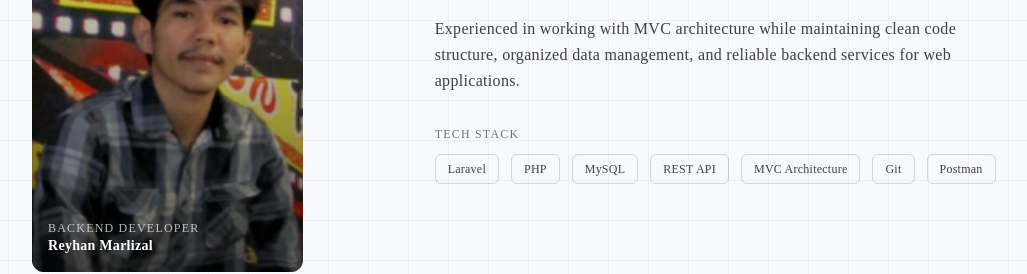
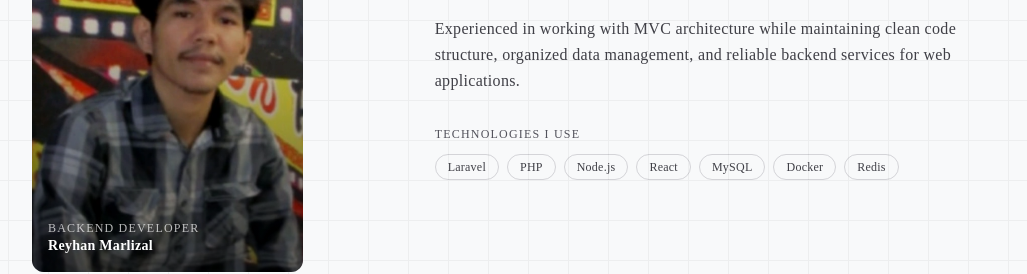
Before and after one commit to maswangskuy04/myporto, a React (Vite) app: page / in a window 1280 px wide. Shown: the part 1060-1334 px from the top of the page, without its empty margins (32-1059 px from the left). Built offline with nearby package versions, Linux system fonts and the light colour scheme; some icons are missing; a web font is replaced by a local one.

Commit message:
Update UI About

```diff
--- a/src/components/AboutMe.jsx
+++ b/src/components/AboutMe.jsx
@@ -3,14 +3,14 @@ import { motion } from "framer-motion"
 import { Icon } from "@iconify/react"
 
 function AboutMe() {
-  const techStack = [
+  const primaryStack = [
     "Laravel",
     "PHP",
+    "Node.js",
+    "React",
     "MySQL",
-    "REST API",
-    "MVC Architecture",
-    "Git",
-    "Postman",
+    "Docker",
+    "Redis"
   ]
 
   return (
@@ -79,16 +79,13 @@ function AboutMe() {
             </div>
 
             <div className="space-y-3">
-              <p className="text-xs uppercase tracking-widest text-zinc-500 dark:text-zinc-400">
-                Tech Stack
+              <p className="text-xs uppercase tracking-widest text-zinc-600 dark:text-zinc-400">
+                Technologies I Use
               </p>
 
-              <div className="flex flex-wrap gap-3">
-                {techStack.map((tech) => (
-                  <span
-                    key={tech}
-                    className="text-xs px-3 py-1.5 rounded-md border border-zinc-300 dark:border-zinc-600 text-zinc-700 dark:text-zinc-300"
-                  >
+              <div className="flex flex-wrap gap-2 max-w-xl">
+                {primaryStack.map((tech) => (
+                  <span key={tech} className="text-xs px-3 py-1 rounded-full border border-zinc-300 dark:border-zinc-600 text-zinc-700 dark:text-zinc-300 hover:bg-zinc-200 dark:hover:bg-zinc-700 transition-colors duration-200">
                     {tech}
                   </span>
                 ))}
```
